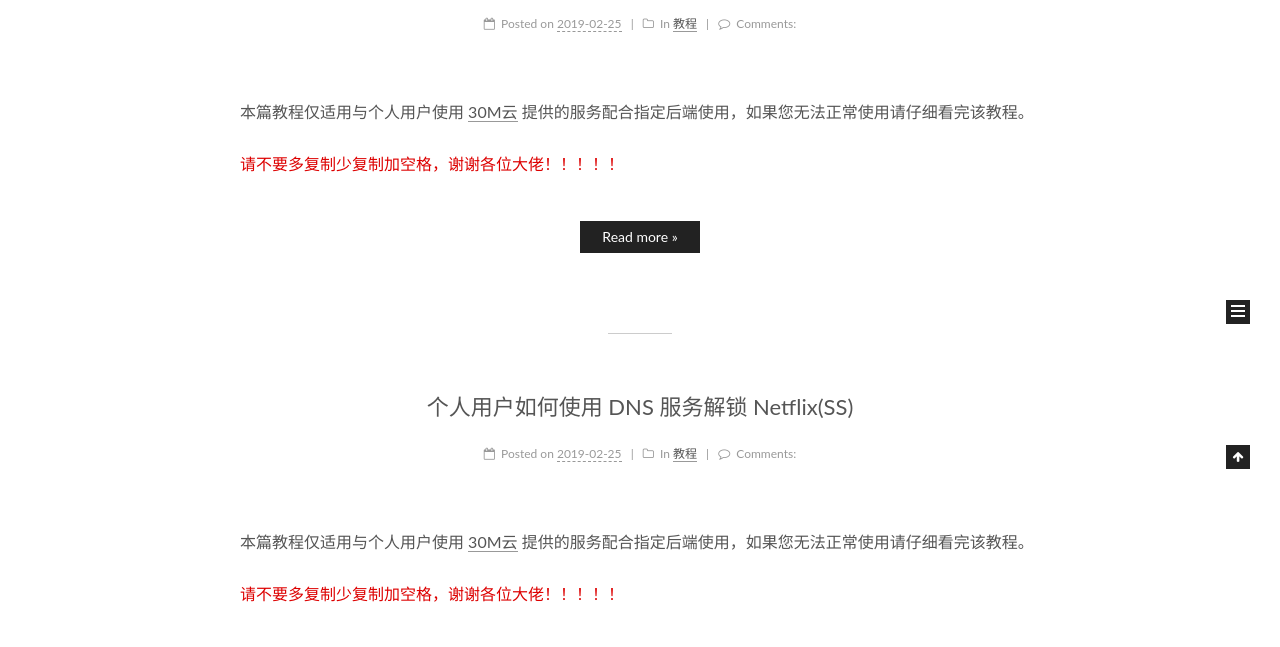
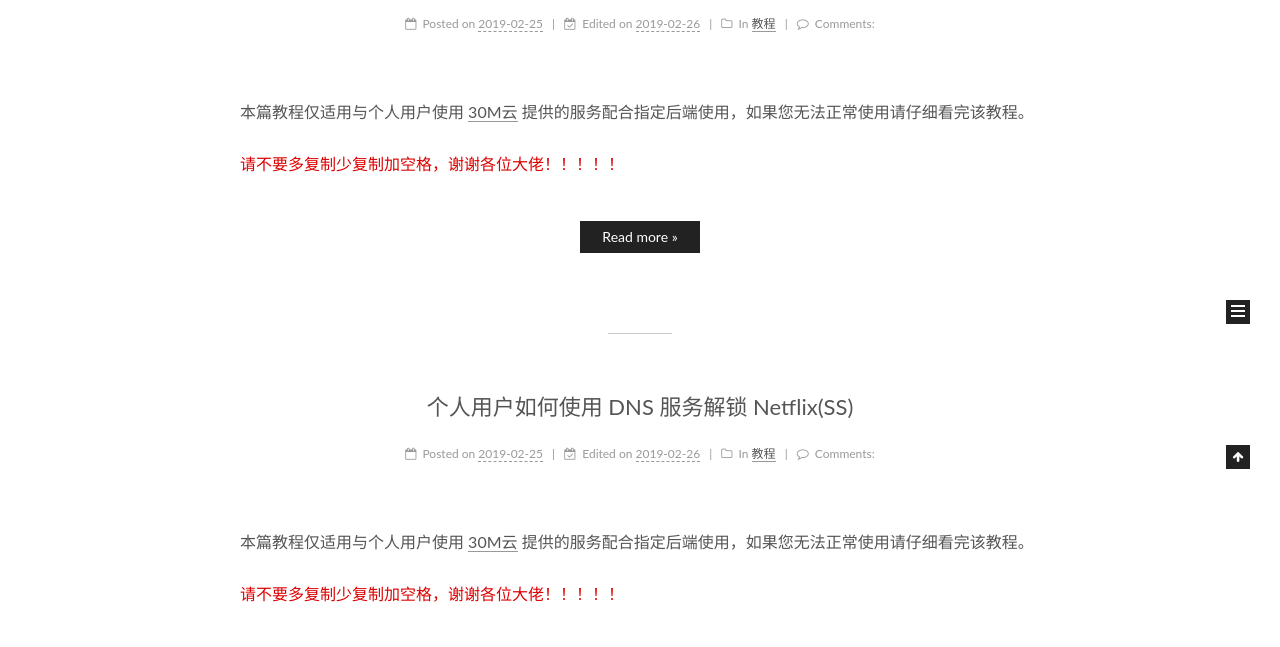
Before and after one commit to iv8/iv8.github.io, a plain HTML site: page index.html in a window 1280 px wide. Shown: the part 431-1078 px from the top of the page. Drawn offline with Linux system fonts and the light colour scheme.

Commit message:
Site updated: 2019-02-26 00:07:50

```diff
--- a/index.html
+++ b/index.html
@@ -368,12 +368,24 @@
 
 
 
-              <time title="Created: 2019-02-25 22:49:25 / Modified: 23:42:46" itemprop="dateCreated datePublished" datetime="2019-02-25T22:49:25+08:00">2019-02-25</time>
+              <time title="Created: 2019-02-25 22:49:25" itemprop="dateCreated datePublished" datetime="2019-02-25T22:49:25+08:00">2019-02-25</time>
 
 
 
 
 
+
+
+                <span class="post-meta-divider">|</span>
+
+
+                <span class="post-meta-item-icon">
+                  <i class="fa fa-calendar-check-o"></i>
+                </span>
+
+                  <span class="post-meta-item-text">Edited on</span>
+
+                <time title="Modified: 2019-02-26 00:07:27" itemprop="dateModified" datetime="2019-02-26T00:07:27+08:00">2019-02-26</time>
 
 
           </span>
@@ -549,12 +561,24 @@
 
 
 
-              <time title="Created: 2019-02-25 20:48:36 / Modified: 23:42:32" itemprop="dateCreated datePublished" datetime="2019-02-25T20:48:36+08:00">2019-02-25</time>
+              <time title="Created: 2019-02-25 20:48:36" itemprop="dateCreated datePublished" datetime="2019-02-25T20:48:36+08:00">2019-02-25</time>
 
 
 
 
 
+
+
+                <span class="post-meta-divider">|</span>
+
+
+                <span class="post-meta-item-icon">
+                  <i class="fa fa-calendar-check-o"></i>
+                </span>
+
+                  <span class="post-meta-item-text">Edited on</span>
+
+                <time title="Modified: 2019-02-26 00:07:35" itemprop="dateModified" datetime="2019-02-26T00:07:35+08:00">2019-02-26</time>
 
 
           </span>
```
Also changed, not shown: 2019/02/25/个人用户如何使用-DNS-服务解锁-Netflix-SS/index.html (+15 -3 lines), 2019/02/25/个人用户如何使用-DNS-服务解锁-Netflix-SSR/index.html (+15 -3 lines).
